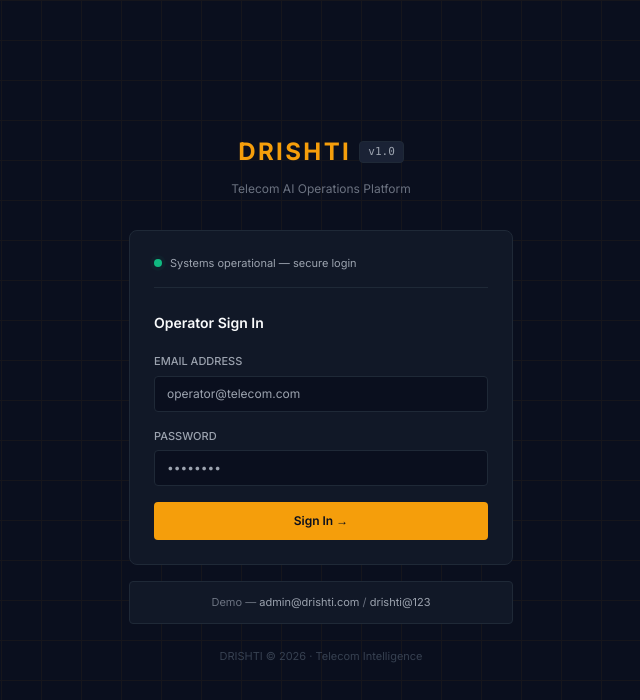
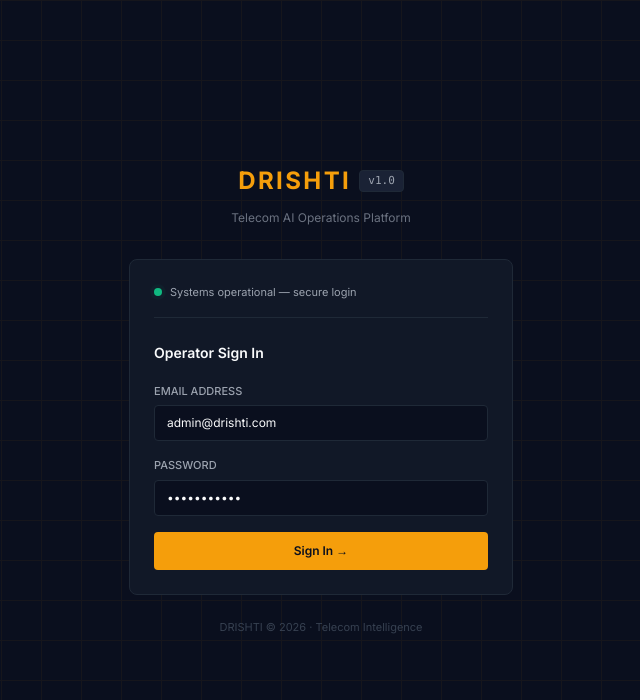
Before and after one commit to AnkitJhadev/drishti, a React (Vite) app in the folder frontend/: page /login in a window 1280 px wide. Shown: the top 700 px of the page, without its empty margins (319-959 px from the left). Built offline with nearby package versions, Linux system fonts and the light colour scheme; no server answers.

Commit message:
feat(login): pre-fill credentials, remove demo hint block
- Email/password inputs default to admin@drishti.com / drishti@123 on
  load and reload, so sign-in is one click
- Remove the demo credentials hint card below the form

```diff
--- a/frontend/src/pages/Login.tsx
+++ b/frontend/src/pages/Login.tsx
@@ -18,8 +18,8 @@ export default function Login() {
   const navigate = useNavigate()
   const setAuth = useAuthStore((s) => s.setAuth)
 
-  const [email, setEmail]       = useState('')
-  const [password, setPassword] = useState('')
+  const [email, setEmail]       = useState('admin@drishti.com')
+  const [password, setPassword] = useState('drishti@123')
   const [error, setError]       = useState('')
   const [loading, setLoading]   = useState(false)
 
@@ -161,14 +161,6 @@ export default function Login() {
           </form>
         </div>
 
-        {/* Demo credentials hint */}
-        <div className="mt-4 px-4 py-3 rounded text-xs text-center"
-          style={{ background: '#111827', border: '1px solid #1f2937', color: '#6b7280' }}>
-          Demo — <span style={{ color: '#9ca3af' }}>admin@drishti.com</span>
-          {' / '}
-          <span style={{ color: '#9ca3af' }}>drishti@123</span>
-        </div>
-
         <p className="text-center mt-6 text-xs" style={{ color: '#374151' }}>
           DRISHTI © 2026 · Telecom Intelligence
         </p>
```
